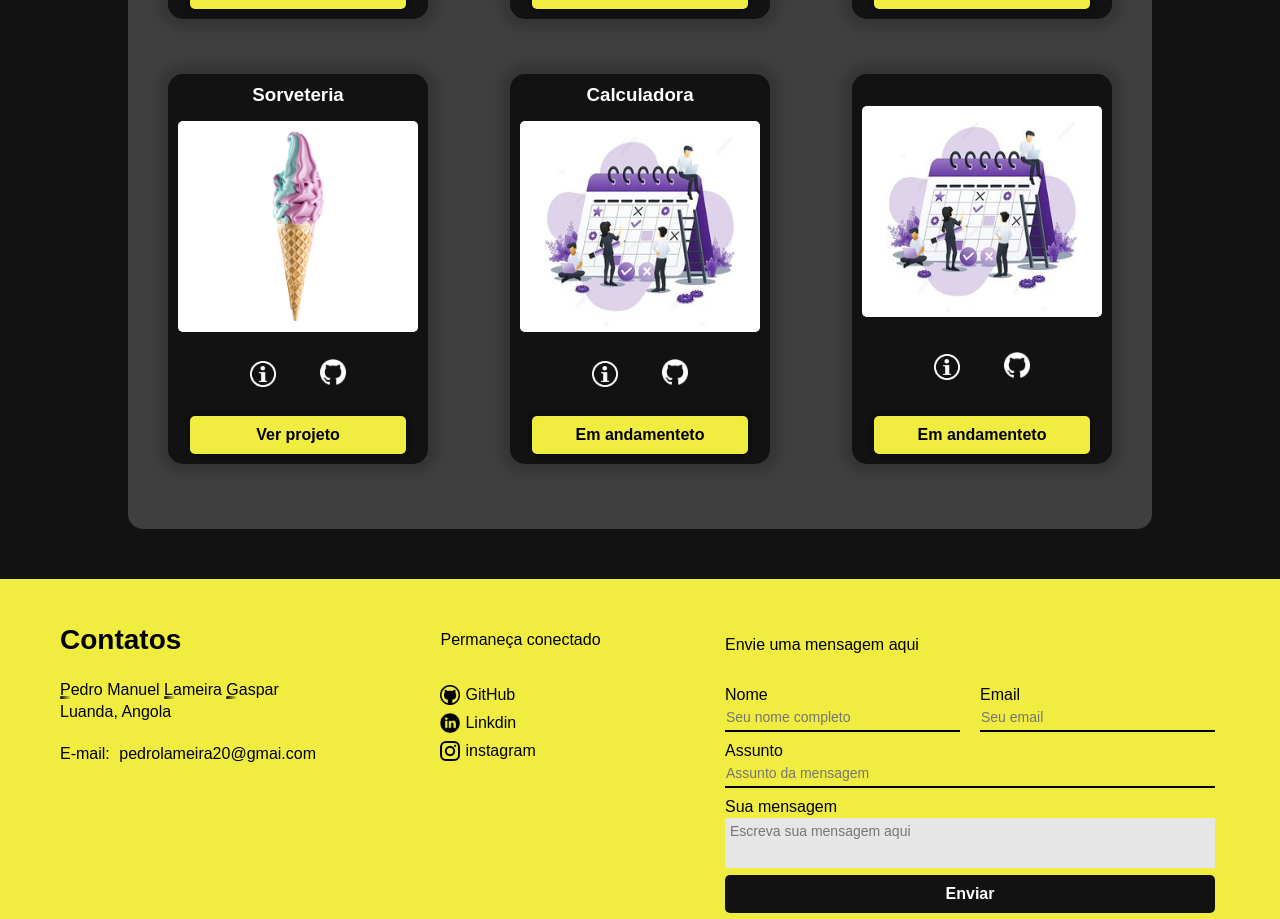
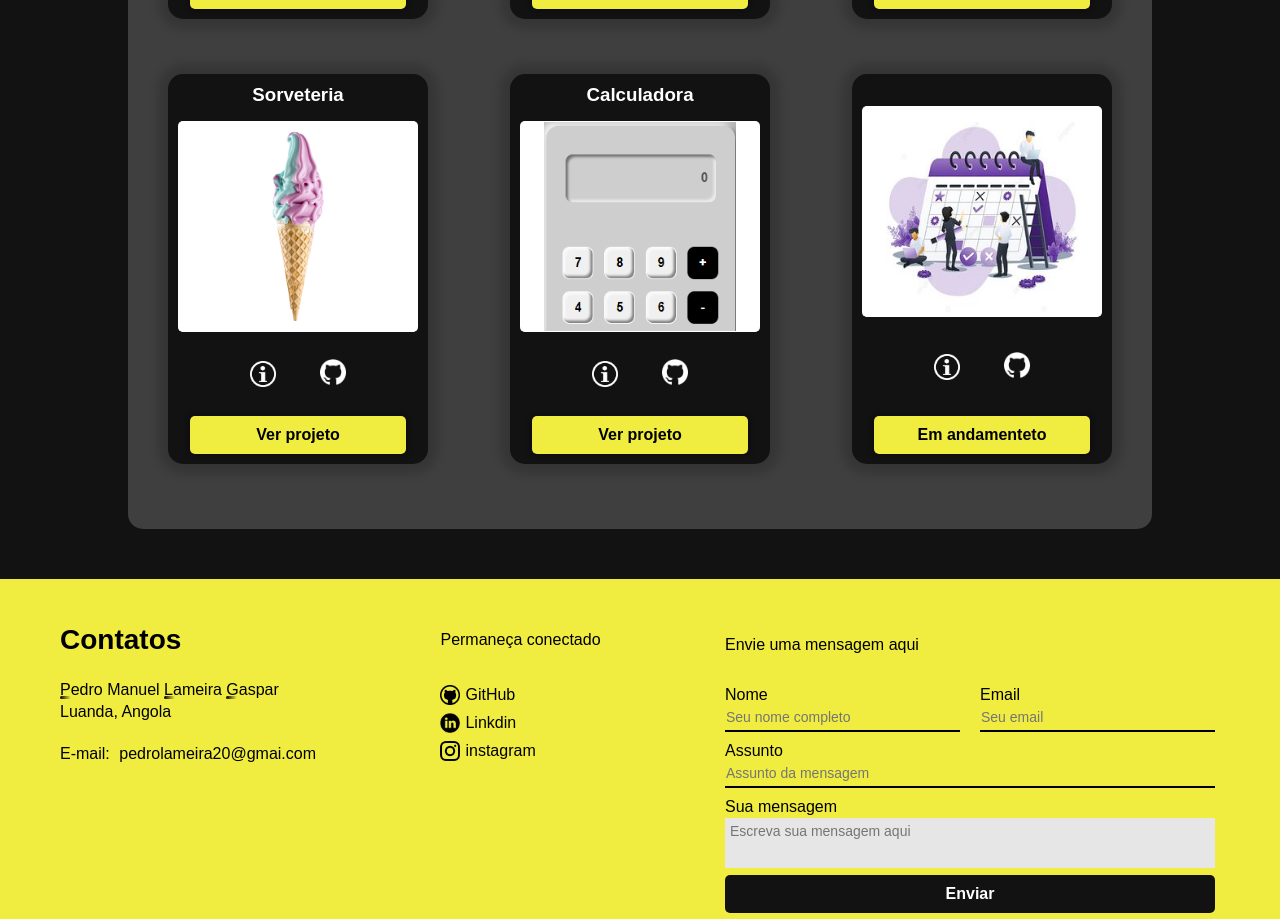
Before and after one commit to lameiragaspar/plg_dev_web, a React (Create React App) app: page / in a window 1280 px wide. Shown: the part 1943-2862 px from the top of the page. Built offline with nearby package versions, Linux system fonts and the light colour scheme.

Commit message:
Pesquisa

```diff
--- a/src/Componentes/Projetos/Dados/dados.js
+++ b/src/Componentes/Projetos/Dados/dados.js
@@ -12,12 +12,13 @@ export const porjetos = [
         id:4, tecnologia:"react js" , titulo:"Sorveteria", imagem:"/assets/projetos/sorveteria.png",codigo:"https://github.com/lameiragaspar/Sorveteria",projeto:"https://sorveteriaplg.vercel.app/",botao:"Ver projeto", descricao:`Projeto desenvolvido em React JS! Esse projeto explora a utilização de rotas na criação de um SPA (Sigle Aplication Page) O que nos permite mudar entre as páginas de um site sem recarregar o navegador`
     },
     {
-        id:5, tecnologia:"html css e javascpit js" , titulo:"Calculadora", imagem:"",codigo:"#",projeto:"#",botao:"", descricao:``
+        id:5, tecnologia:"html css e javascpit js" , titulo:"Calculadora", imagem:"/assets/projetos/calculadora.png",codigo:"https://github.com/lameiragaspar/calculaora",projeto:"https://peaceful-rugelach-26b2d2.netlify.app/",botao:"Ver projeto", descricao:`Projeto deselvolvido puramente com HTML, CSS e JavaScrip ! Calculadora simples capaz de realizar as 4 operações básicas de matemática.`
     },
     {
         id:6, tecnologia:"" , titulo:"", imagem:"",codigo:"#",projeto:"#",botao:"", descricao:``
     },
     {
-        id:6, tecnologia:"" , titulo:"", imagem:"",codigo:"#",projeto:"#",botao:"", descricao:``
-    }
+        id:6, tecnologia:"html css" , titulo:"Clinica", imagem:"/assets/projetos/clinica.png",codigo:"https://github.com/lameiragaspar/clinica",projeto:"https://clinica-jade.vercel.app/index.html",botao:"Ver projeto", descricao:`Projeto desenvolvido com HTML e CSS! É um projeto que apresenta as informações gerais sobre uma clina `
+    },
+
 ]
```
Also changed, not shown: public/assets/projetos/calculadora.png (added), public/assets/projetos/clinica.png (added).
